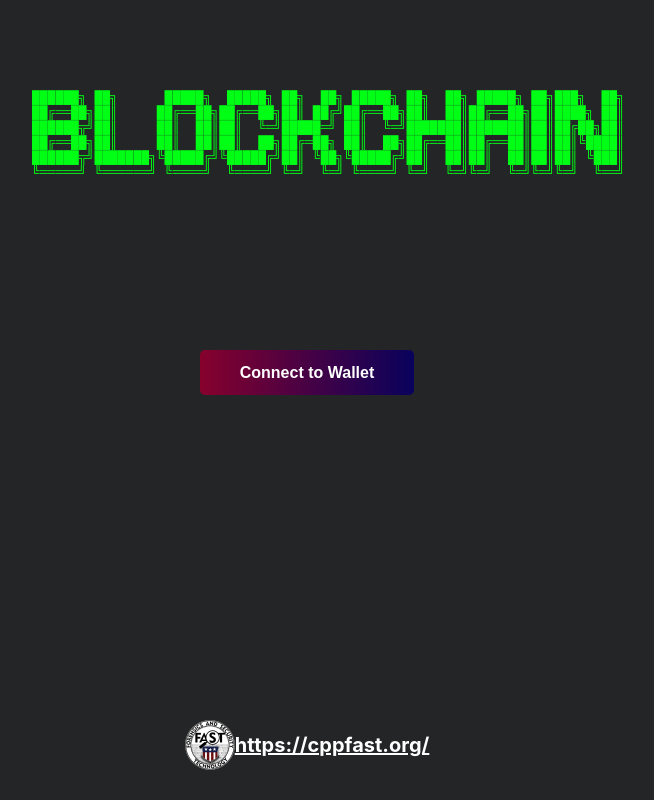
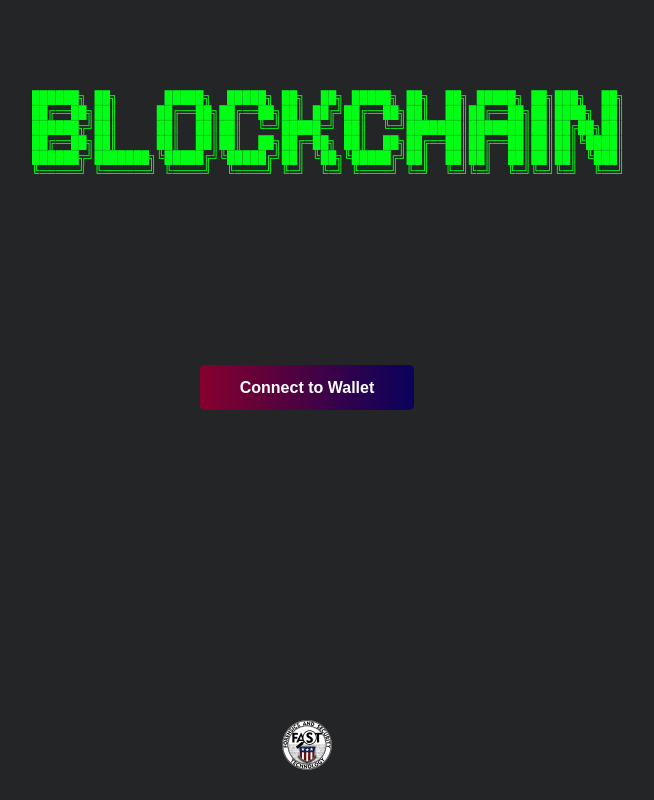
Before and after one commit to CPPBlockchain/CPP-NFTv3, a React (Create React App) app in the folder Frontend/: page / in a window 1280 px wide. Shown: the whole page, without its empty margins (333-987 px from the left). Built offline with nearby package versions, Linux system fonts and the light colour scheme.

Commit message:
remove link & center mint button

```diff
--- a/Frontend/src/App.js
+++ b/Frontend/src/App.js
@@ -116,12 +116,6 @@ const App = () => {
         </div>
         <div className="footer-container">
           <img alt="Fast Logo" className="fast-logo" src={FASTlogo} />
-          <a
-            className="footer-text"
-            href={URL_LINK}
-            target="_blank"
-            rel="noreferrer"
-          >{`${FAST_LOGO}`}</a>
         </div>
       </div>
     </div>
--- a/Frontend/src/styles/App.css
+++ b/Frontend/src/styles/App.css
@@ -36,7 +36,7 @@
 }
 
 .cta-button {
-  margin-top: 320px;
+  margin-top: 335px;
   height: 45px;
   border: 0;
   width: auto;
```
